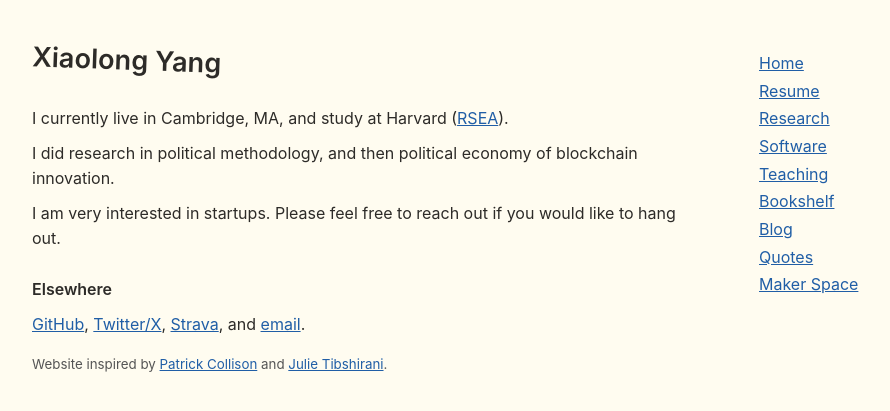
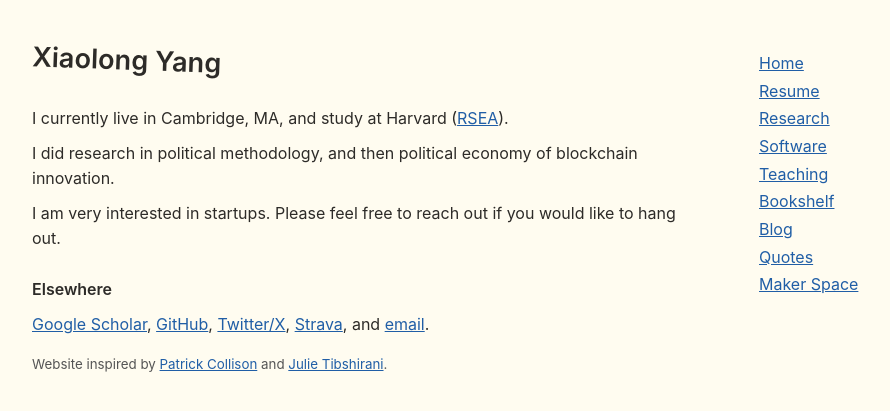
Before and after one commit to xiaolong-y/xiaolong-y.github.io, a Jekyll site: the page built from README.md, in a window 1280 px wide. Shown: the top 411 px of the page, without its empty margins (176-1066 px from the left). Built offline with Jekyll 4.4.1, drawn with Linux system fonts in a browser that asks for light colours; our own code applies the rules of GitHub Pages for plain Markdown files.

Commit message:
Add Google Scholar link to homepage and research page
Co-Authored-By: Claude Opus 4.7 (1M context) <noreply@anthropic.com>

```diff
--- a/README.md
+++ b/README.md
@@ -174,6 +174,6 @@ I am very interested in startups. Please feel free to reach out if you would lik
 
 ## Elsewhere
 
-[GitHub](https://github.com/xiaolong-y), [Twitter/X](https://x.com/yang_appstats), [Strava](https://www.strava.com/athletes/107005784), and [email](mailto:yang-xiaolong0406@g.ecc.u-tokyo.ac.jp).
+[Google Scholar](https://scholar.google.com/citations?hl=en&user=aXdIxxEAAAAJ), [GitHub](https://github.com/xiaolong-y), [Twitter/X](https://x.com/yang_appstats), [Strava](https://www.strava.com/athletes/107005784), and [email](mailto:yang-xiaolong0406@g.ecc.u-tokyo.ac.jp).
 
 <p class="quiet"><sub>Website inspired by <a href="https://patrickcollison.com/">Patrick Collison</a> and <a href="https://jtibshirani.github.io/">Julie Tibshirani</a>. </sub></p>
```
Also changed, not shown: research.md (+1 -1 lines).
